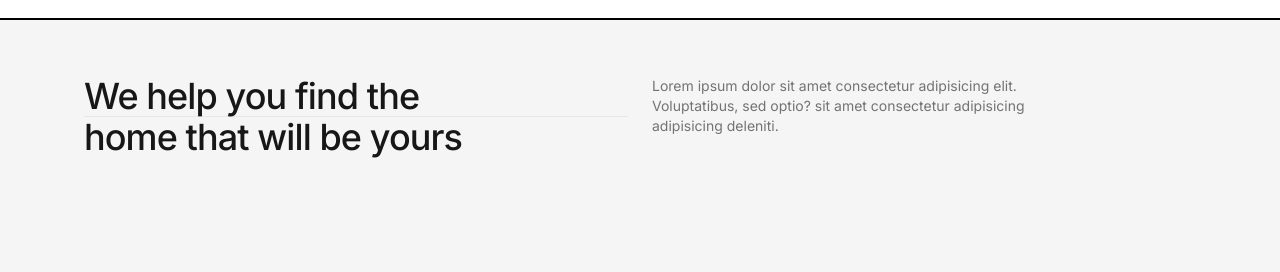
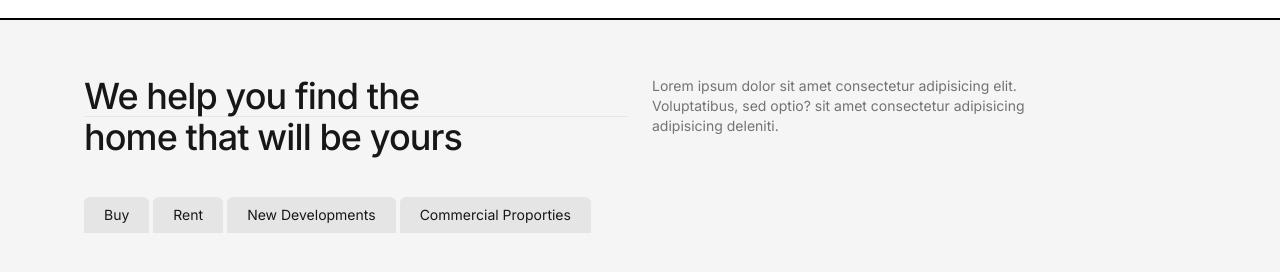
Before and after one commit to shuraimbalochofficial/RealEstateWebsite, a plain HTML site: page index.html in a window 1280 px wide. Shown: the part 880-1152 px from the top of the page. Before the commit the page ends 1117 px from the top, so only its background shows below. Drawn offline with nearby package versions, Linux system fonts and the light colour scheme.

Commit message:
Working on About Search Filters

```diff
--- a/index.html
+++ b/index.html
@@ -120,10 +120,36 @@
         </div>
 
         <!--  -->
-        <div id="search">
-          <div>
-            <button></button>
+        <div id="search" class="mt-10">
+          <div id="tabs" class="flex flex-wrap gap-1 text-sm">
+            <button
+              data-tab="buy"
+              class="tab rounded-t-md bg-neutral-200 px-5 py-2"
+            >
+              Buy
+            </button>
+            <button
+              data-tab="rent"
+              class="tab rounded-t-md bg-neutral-200 px-5 py-2"
+            >
+              Rent
+            </button>
+            <button
+              data-tab="new"
+              class="tab rounded-t-md bg-neutral-200 px-5 py-2"
+            >
+              New Developments
+            </button>
+            <button
+              data-tab="commercial"
+              class="tab rounded-t-md bg-neutral-200 px-5 py-2"
+            >
+              Commercial Proporties
+            </button>
           </div>
+
+          <!-- Filters -->
+          <div></div>
         </div>
       </div>
     </section>
```
Also changed, not shown: Timelines SS/Capture7.PNG (added).
